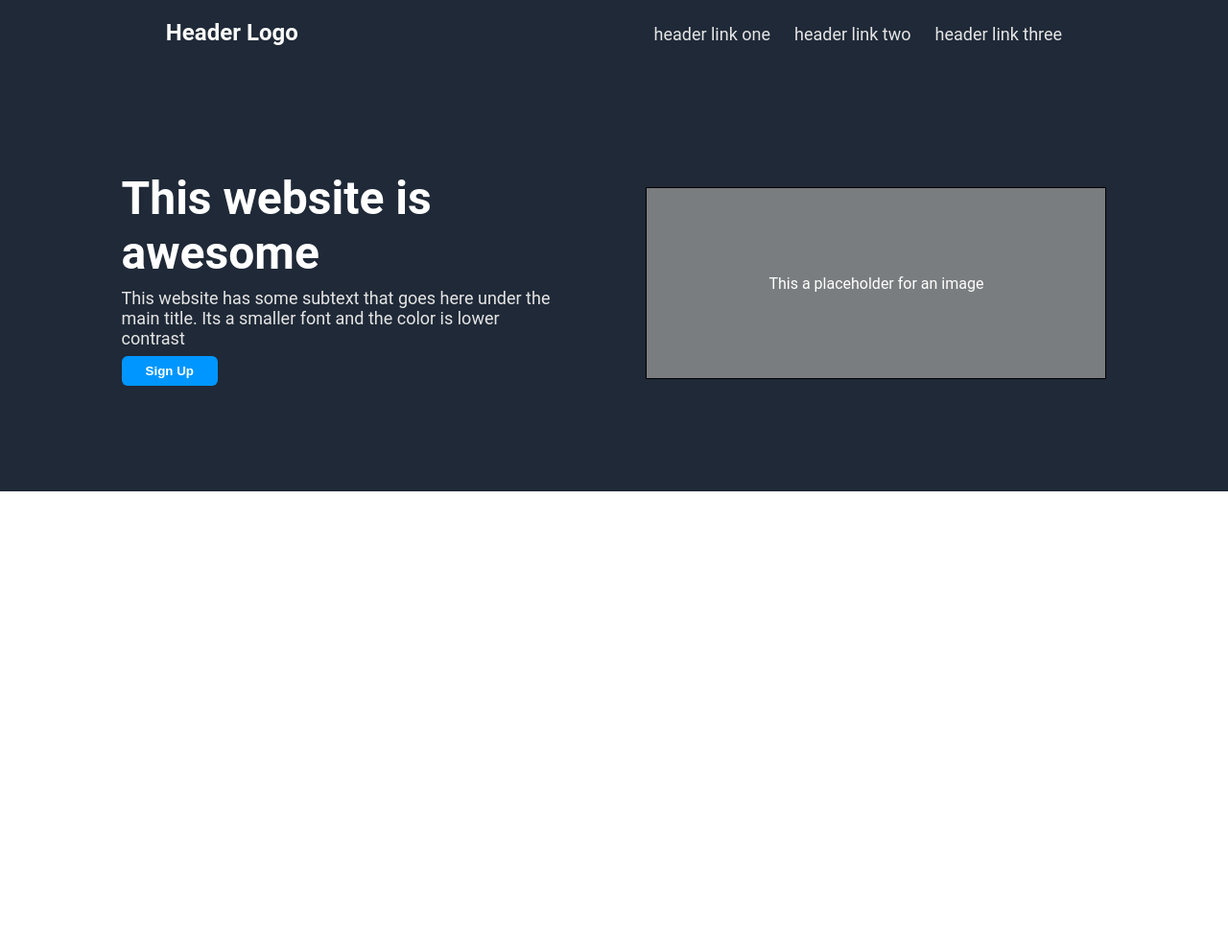
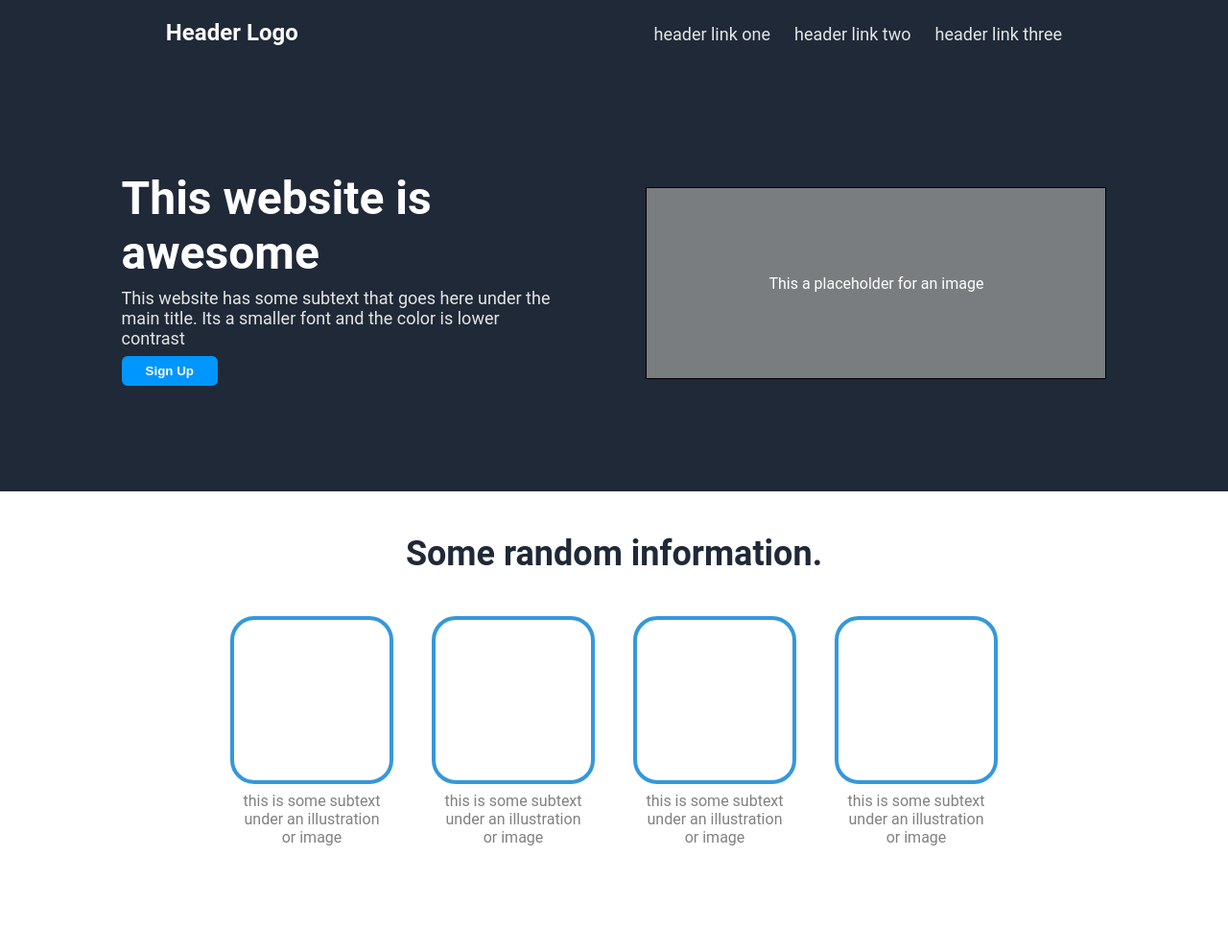
Before and after one commit to Rismaxjin/landing-page, a plain HTML site: page index.html in a window 1280 px wide. Shown: the whole page at 96% size. Before the commit the page ends 800 px from the top, so only its background shows below. Drawn offline with Linux system fonts and the light colour scheme.

Commit message:
finished the information section.

```diff
--- a/index.html
+++ b/index.html
@@ -29,6 +29,33 @@
       </div>
       <div class="placeholder"> This a placeholder for an image</div>
     </div>
+
+    <div class="header-text"> Some random information. </div>
+    <div class="info-container">
+      <div class="info">
+        <div class="box"></div>
+        <div class="text">this is some subtext <br> under an illustration <br> or image</div>
+      </div>
+
+      <div class="info">
+        <div class="box"></div>
+        <div class="text">this is some subtext <br> under an illustration <br> or image</div>
+      </div>
+
+      <div class="info">
+        <div class="box"></div>
+        <div class="text">this is some subtext <br> under an illustration <br> or image</div>
+      </div>
+
+      <div class="info">
+        <div class="box"></div>
+        <div class="text">this is some subtext <br> under an illustration <br> or image</div>
+      </div>
+    </div>
+
+
+
+
   </body>
 </html>
 
--- a/style.css
+++ b/style.css
@@ -123,3 +123,42 @@ ul {
   text-align: center;
   ;
 }
+
+.header-text {
+  display: flex;
+  justify-content: center;
+  align-items: center;
+  font-size: 36px;
+  font-weight: bolder;
+  color: #1f2937;
+  /* border: 2px solid green; */
+  height: 130px;
+}
+
+.info-container {
+  display: flex;
+  justify-content: center;
+  align-items: flex-start;
+  /* border: 2px solid red; */
+  gap: 40px;
+  height: 350px;
+
+}
+
+.info {
+  text-align: center;
+
+}
+
+.box {
+  width: 170px;
+  height: 175px;
+  border: 4px solid #3498DB;
+  border-radius: 25px;
+  margin-bottom: 8px;
+}
+
+.text {
+  color: grey;
+
+}
```
